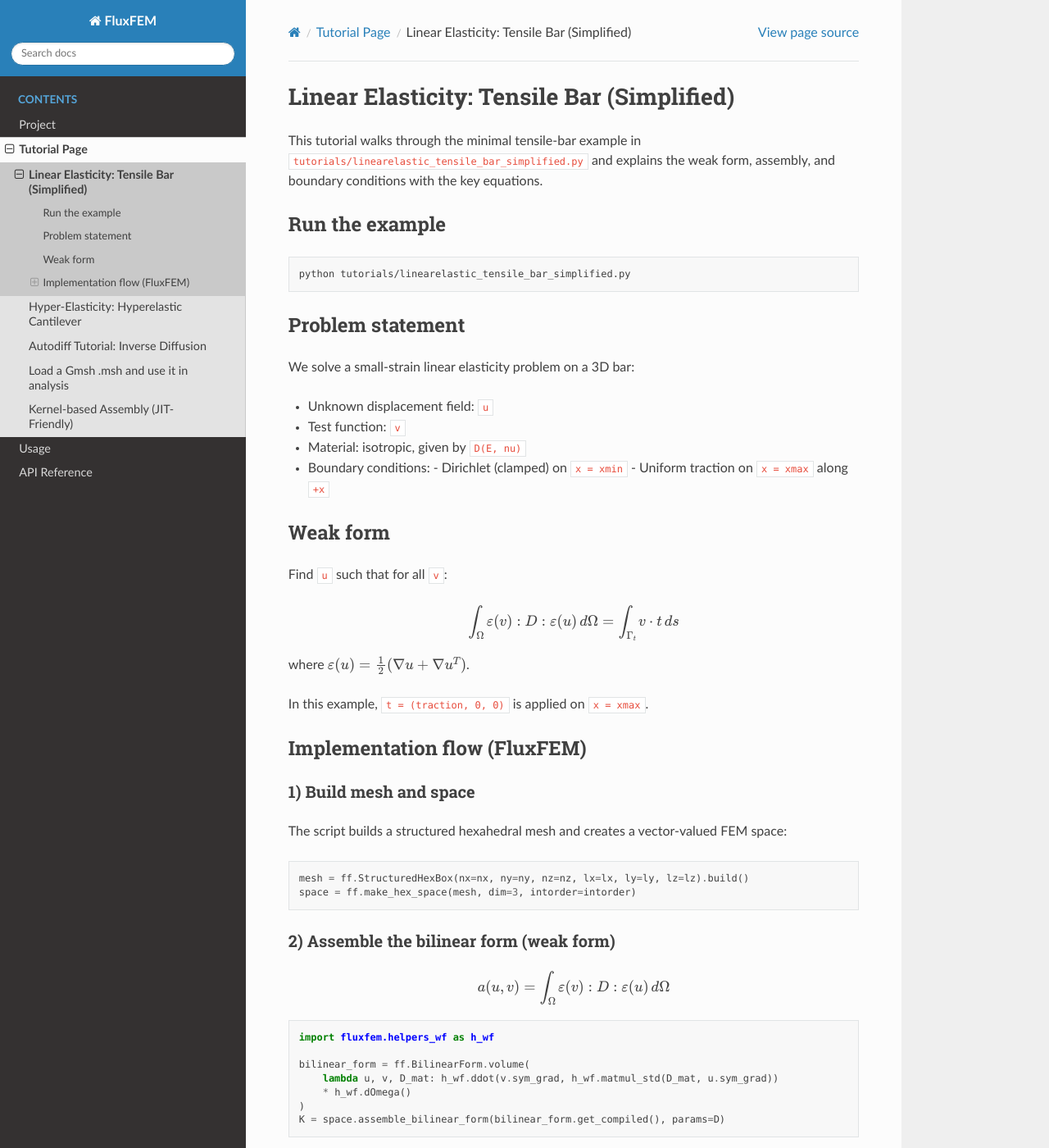
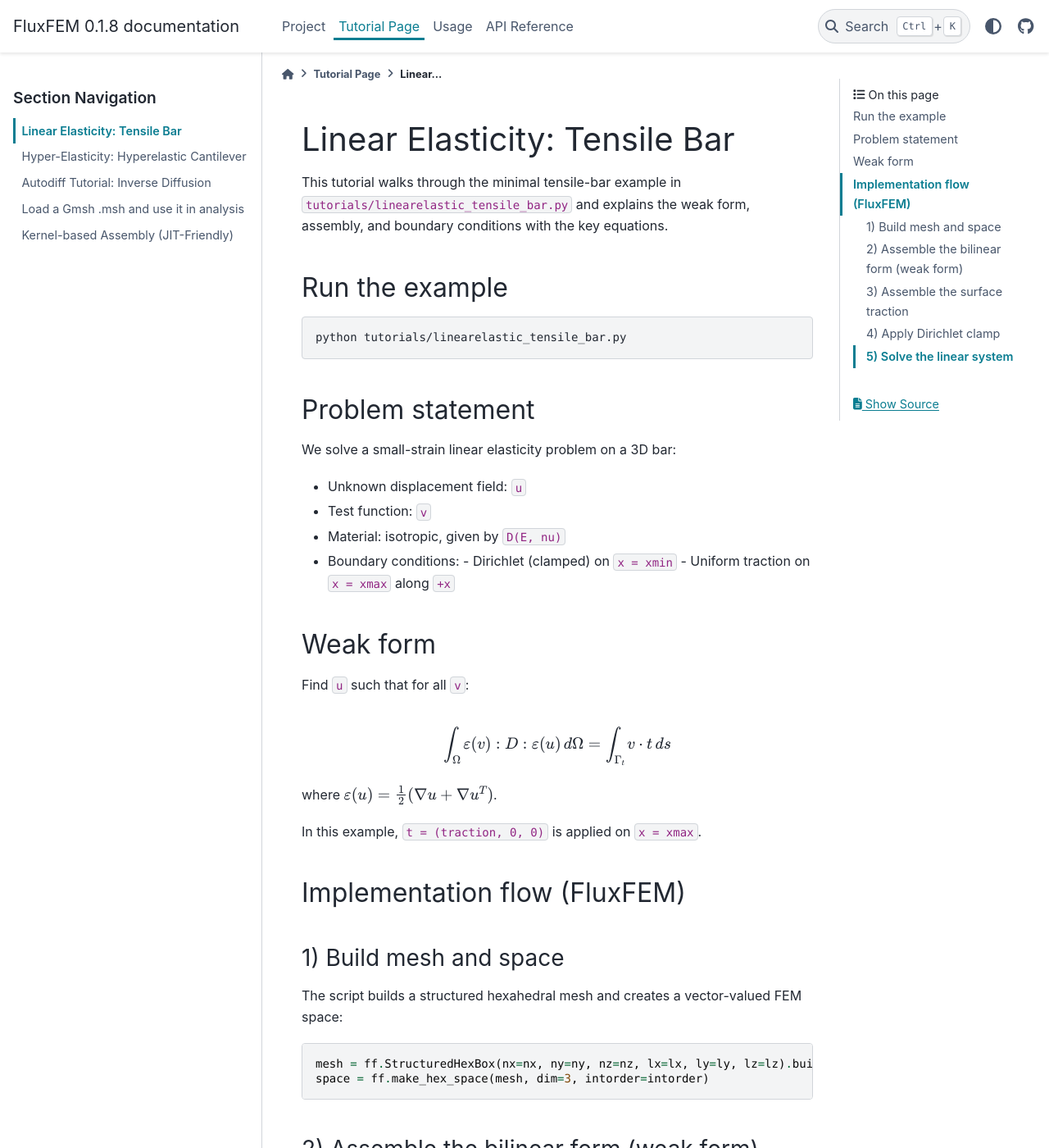
Before and after one commit to kevin-tofu/fluxfem, a Sphinx documentation site: the page built from docs/source/tutorial_linear_elasticity.rst, in a window 1280 px wide and 1400 px high. Shown: the whole window at 82% size. Built offline with Sphinx 7.4.7 and the PyData theme 0.15.4, drawn with Linux system fonts in a browser that asks for light colours; some of the changed text lies outside the part shown.

Commit message:
changed html theme with PyData sphinx

```diff
--- a/docs/source/api/solver.rst
+++ b/docs/source/api/solver.rst
@@ -37,6 +37,12 @@
 .. autofunction:: fluxfem.solver.cg_solve
 .. autofunction:: fluxfem.solver.cg_solve_jax
 
+Block matrices
+--------------
+
+.. autofunction:: fluxfem.solver.block_diag
+.. autofunction:: fluxfem.solver.make_block_matrix
+
 Nonlinear
 ---------
 
--- a/docs/source/api/top.rst
+++ b/docs/source/api/top.rst
@@ -30,6 +30,10 @@
 -------
 
 .. autoclass:: fluxfem.LinearSolver
+   :no-index:
 .. autoclass:: fluxfem.NonlinearSolver
+   :no-index:
 .. autoclass:: fluxfem.NonlinearAnalysis
+   :no-index:
 .. autoclass:: fluxfem.NewtonSolveRunner
+   :no-index:
--- a/docs/source/conf.py
+++ b/docs/source/conf.py
@@ -34,9 +34,26 @@
 templates_path = ["_templates"]
 exclude_patterns = []
 
-html_theme = "sphinx_rtd_theme"
-html_static_path = ["_static"]
-html_extra_path = ["extra"]
+html_theme = "pydata_sphinx_theme"
+html_theme_options = {
+    "navbar_align": "content",
+    "navigation_with_keys": True,
+    "show_prev_next": True,
+    "search_bar_text": "Search the docs...",
+    "icon_links": [
+        {
+            "name": "GitHub",
+            "url": "https://github.com/kevin-tofu/fluxfem",
+            "icon": "fab fa-github",
+        },
+    ],
+    "collapse_navigation": True,
+}
+base_dir = os.path.dirname(__file__)
+static_dir = os.path.join(base_dir, "_static")
+extra_dir = os.path.join(base_dir, "extra")
+html_static_path = ["_static"] if os.path.isdir(static_dir) else []
+html_extra_path = ["extra"] if os.path.isdir(extra_dir) else []
 html_meta = {
     "description": "FluxFEM is a finite element toolkit built on JAX.",
     "keywords": "FEM, JAX, scientific computing",
--- a/docs/source/tutorial_linear_elasticity.rst
+++ b/docs/source/tutorial_linear_elasticity.rst
@@ -1,8 +1,8 @@
-Linear Elasticity: Tensile Bar (Simplified)
-===========================================
+Linear Elasticity: Tensile Bar
+==============================
 
 This tutorial walks through the minimal tensile-bar example in
-``tutorials/linearelastic_tensile_bar_simplified.py`` and explains the weak form,
+``tutorials/linearelastic_tensile_bar.py`` and explains the weak form,
 assembly, and boundary conditions with the key equations.
 
 Run the example
@@ -10,7 +10,7 @@
 
 .. code-block:: bash
 
-   python tutorials/linearelastic_tensile_bar_simplified.py
+   python tutorials/linearelastic_tensile_bar.py
 
 Problem statement
 ^^^^^^^^^^^^^^^^^
--- a/docs/source/tutorial_neo_hookean.rst
+++ b/docs/source/tutorial_neo_hookean.rst
@@ -1,7 +1,7 @@
 Hyper-Elasticity: Hyperelastic Cantilever
 =========================================
 
-This tutorial summarizes ``tutorials/neo_hookean_cantilever_simplified.py`` and
+This tutorial summarizes ``tutorials/neo_hookean_cantilever.py`` and
 explains the nonlinear formulation, loads, and solver flow used for a 3D
 Neo-Hookean cantilever.
 
@@ -10,7 +10,7 @@
 
 .. code-block:: bash
 
-   python tutorials/neo_hookean_cantilever_simplified.py
+   python tutorials/neo_hookean_cantilever.py
 
 Problem statement
 ^^^^^^^^^^^^^^^^^
@@ -88,17 +88,18 @@
 
 .. code-block:: python
 
-   dir_dofs = mesh.boundary_dofs_where(
+   dir_dofs = ff.DirichletBC.from_boundary_dofs(
+       mesh,
        lambda pts: np.isclose(pts[:, 0], xmin, atol=1e-8),
        components="xyz",
-   )
+   ).dofs
 
 4) Nonlinear analysis and Newton solve
 """"""""""""""""""""""""""""""""""""""
 
 FluxFEM provides a nonlinear analysis wrapper and a Newton loop. The residual can be
 expressed as a weak-form function (conceptually), and then assembled per element.
-The simplified script uses the built-in ``ff.neo_hookean_residual_form`` internally,
+The script uses the built-in ``ff.neo_hookean_residual_form`` internally,
 but the weak-form mapping looks like this (PK2 form):
 
 .. code-block:: python
--- a/pyproject.toml
+++ b/pyproject.toml
@@ -68,6 +68,7 @@
 myst-parser = { version = "^4.0.1", python = ">=3.11" }
 sphinx-autodoc-typehints = { version = "^3.2.0", python = ">=3.11" }
 sphinx-sitemap = { version = "^2.6.0", python = ">=3.11" }
+pydata-sphinx-theme = { version = "^0.16.1", python = ">=3.11" }
 shapely = "^2.1.2"
 
 [tool.poetry.extras]
```
Also changed, not shown: other parts of docs/source/tutorial_linear_elasticity.rst (+4 -3 lines), 1 other file.
